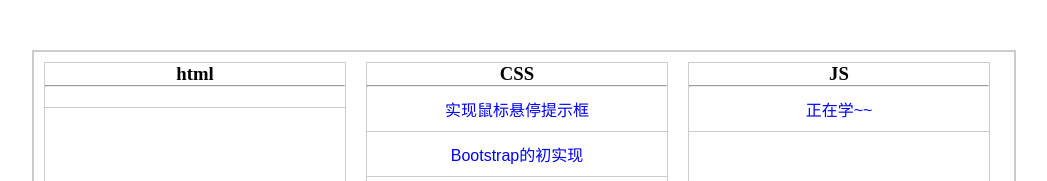
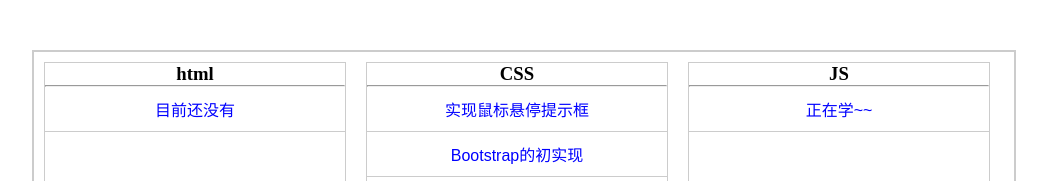
Before and after one commit to maiff/index1.0, a plain HTML site: page index.html in a window 1280 px wide. Shown: the top 181 px of the page, without its empty margins (116-1163 px from the left). Drawn offline with Linux system fonts and the light colour scheme.

Commit message:
细节调整

```diff
--- a/index.html
+++ b/index.html
@@ -62,7 +62,7 @@
   			<h3>html</h3>
   			<hr>
   			<ul>
-  				<li><a href="#"></a></li>
+  				<li><a href="#">目前还没有</a></li>
   			</ul>
   		</div>
 		<div class="center tab">
```
